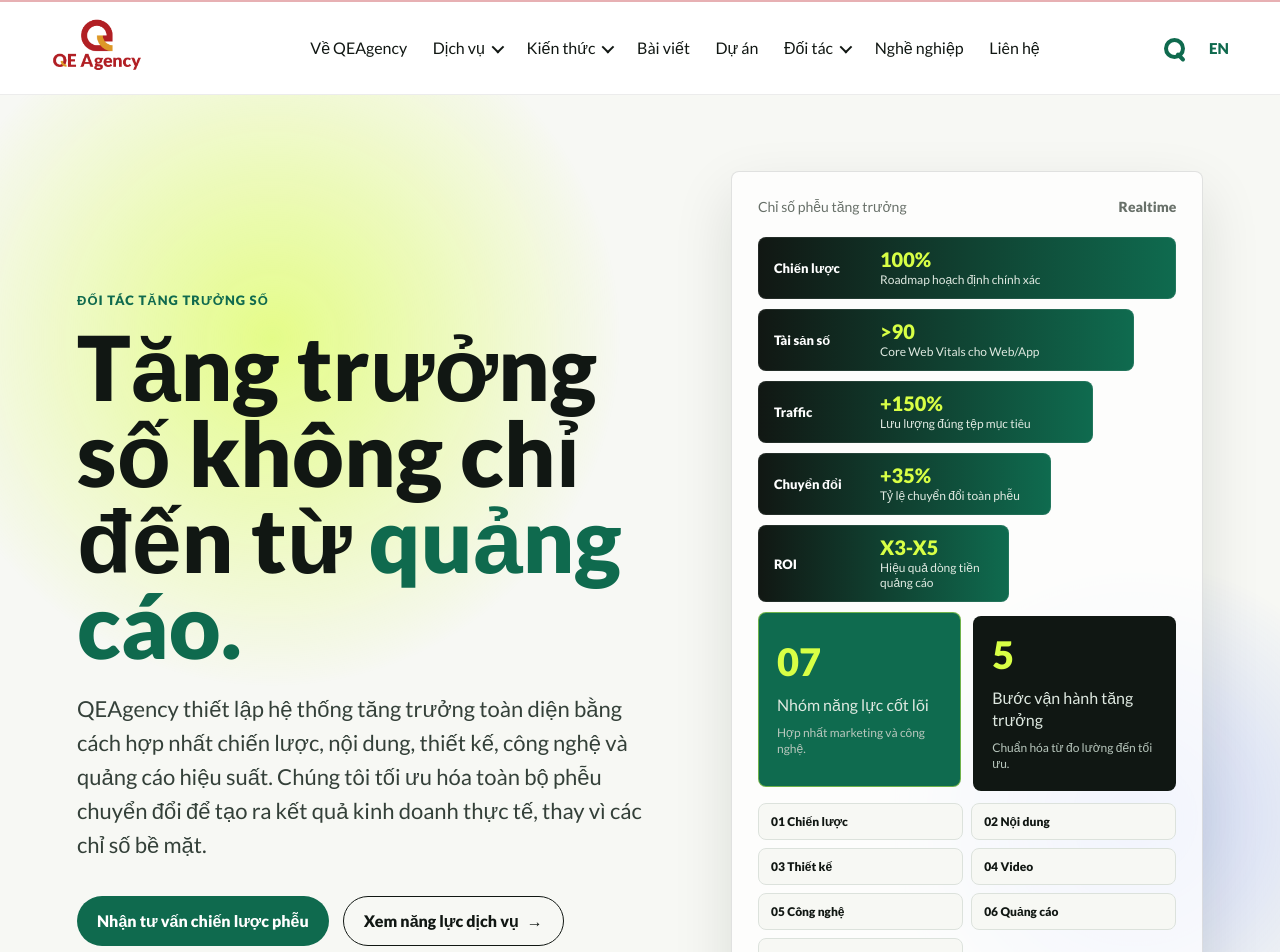
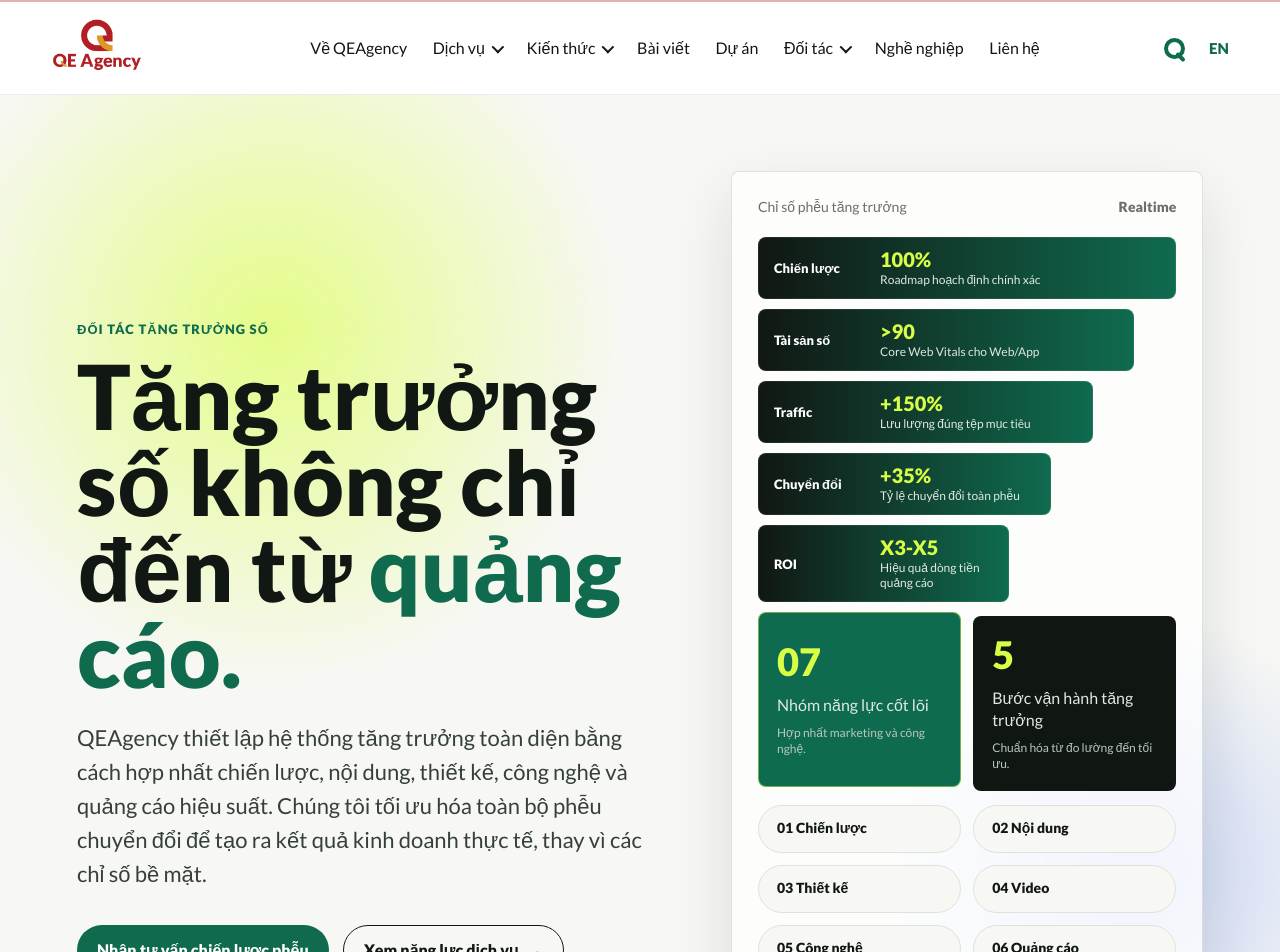
Before and after one commit to khannguyenvan23/qeagencygroup, a Next.js app: page / in a window 1280 px wide. Shown: the top 952 px of the page. Built offline with nearby package versions, Linux system fonts and the light colour scheme.

Commit message:
Update admin

```diff
--- a/app/globals.css
+++ b/app/globals.css
@@ -1043,19 +1043,21 @@ h1 {
 .insight-panel {
   display: grid;
   grid-template-columns: repeat(2, minmax(0, 1fr));
-  gap: 8px;
-  margin-top: 12px;
+  gap: 12px;
+  margin-top: 14px;
 }
 
 .insight-panel span {
   min-width: 0;
-  padding: 10px 12px;
+  min-height: 48px;
+  padding: 14px 18px;
   color: var(--foreground);
   background: #f7f8f4;
   border: 1px solid var(--line);
-  border-radius: 8px;
-  font-size: 12px;
+  border-radius: 999px;
+  font-size: 14px;
   font-weight: 900;
+  line-height: 1.2;
 }
 
 .ticker-card {
@@ -1178,24 +1180,24 @@ h1 {
 }
 
 .expert-article-card:hover {
-  border-color: rgba(0, 70, 255, 0.28);
+  border-color: rgba(15, 106, 78, 0.28);
   box-shadow: 0 24px 54px rgba(17, 23, 19, 0.1);
   transform: translateY(-6px);
 }
 
 .expert-article-image {
   display: grid;
-  aspect-ratio: 16 / 10;
+  aspect-ratio: 16 / 8;
   place-items: center;
-  padding: 22px;
+  padding: 18px;
   background:
-    linear-gradient(135deg, rgba(0, 70, 255, 0.12), transparent 42%),
+    linear-gradient(135deg, rgba(15, 106, 78, 0.12), transparent 42%),
     #eef2ea;
 }
 
 .expert-article-image img {
-  width: 100%;
-  height: 100%;
+  width: min(82%, 260px);
+  height: min(100%, 145px);
   object-fit: contain;
   mix-blend-mode: multiply;
 }
@@ -2221,8 +2223,7 @@ h1 {
     #eef2ea;
 }
 
-.blog-featured-image img,
-.blog-card-image img {
+.blog-featured-image img {
   width: min(100%, 360px);
   height: min(100%, 260px);
   object-fit: contain;
@@ -2418,19 +2419,26 @@ h1 {
 }
 
 .blog-card:hover {
-  border-color: rgba(0, 70, 255, 0.28);
+  border-color: rgba(15, 106, 78, 0.28);
   box-shadow: 0 22px 50px rgba(17, 23, 19, 0.1);
   transform: translateY(-5px);
 }
 
 .blog-card-image {
   display: grid;
-  aspect-ratio: 2.2 / 1;
+  aspect-ratio: 3 / 1;
   place-items: center;
-  padding: 18px;
+  padding: 16px;
   background:
-    linear-gradient(135deg, rgba(0, 70, 255, 0.1), transparent 42%),
+    linear-gradient(135deg, rgba(15, 106, 78, 0.1), transparent 42%),
     #eef2ea;
+}
+
+.blog-card-image img {
+  width: min(78%, 260px);
+  height: min(100%, 150px);
+  object-fit: contain;
+  mix-blend-mode: multiply;
 }
 
 .blog-card-copy {
```
